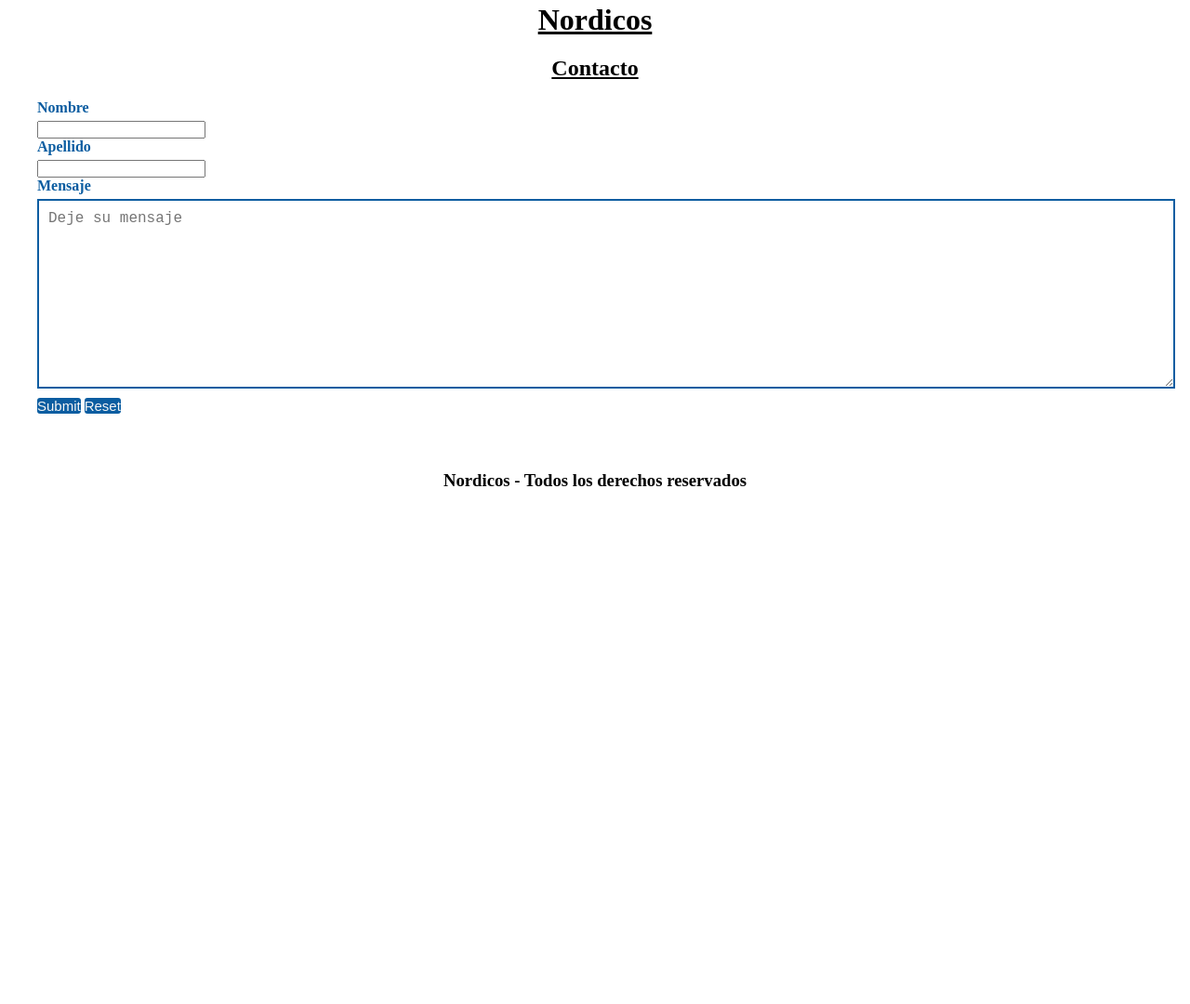
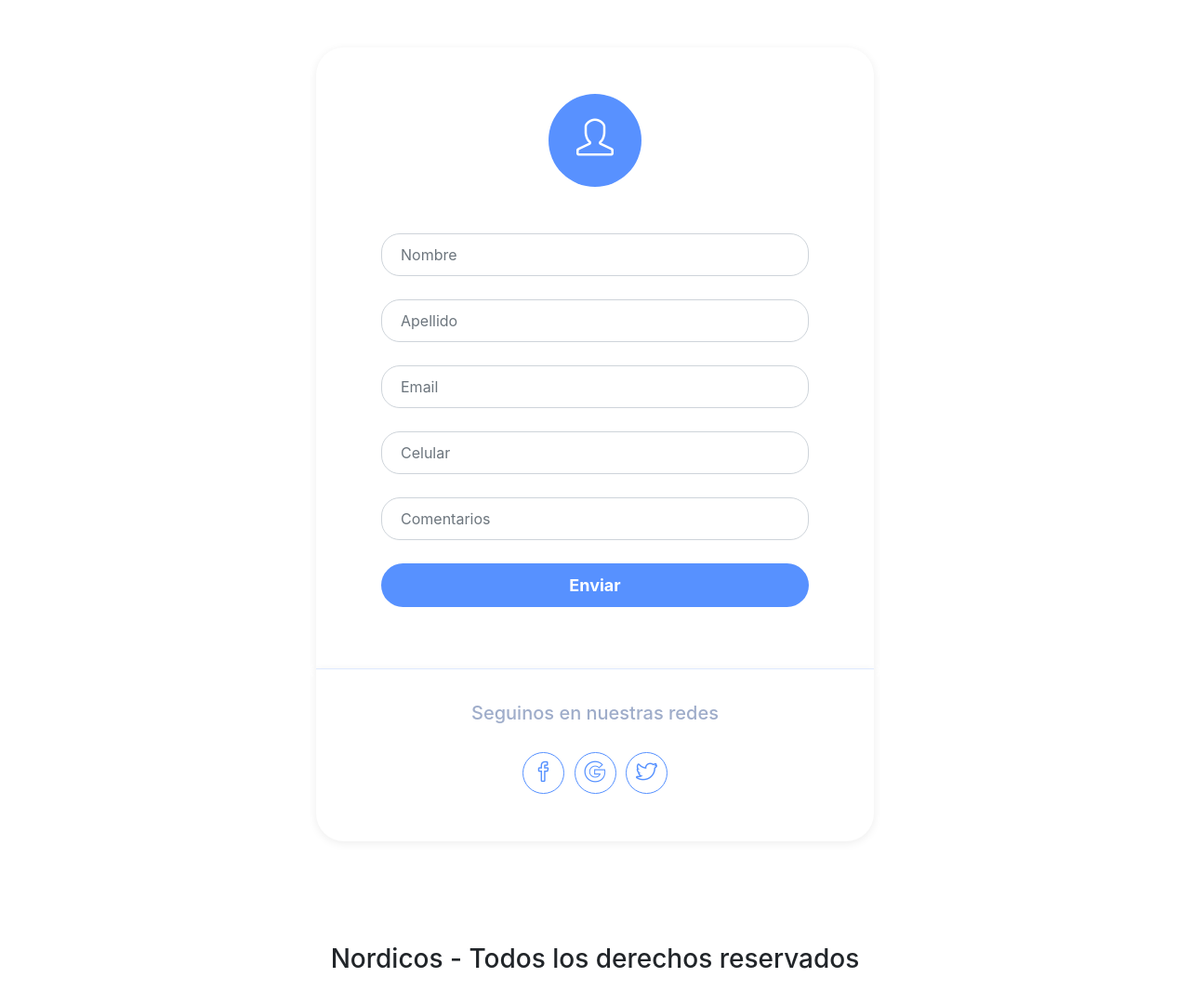
Before and after one commit to gonzalofusaro/PreEntrega2-Fusaro, a plain HTML site: page html/contacto.html in a window 1280 px wide. Shown: the part 217-1297 px from the top of the page at 93% size. Before the commit the page ends 800 px from the top, so only its background shows below. Drawn offline with nearby package versions, Linux system fonts and the light colour scheme.

Commit message:
probando bs con el formulario de contacto

```diff
--- a/css/estilo.css
+++ b/css/estilo.css
@@ -174,3 +174,102 @@ button {
     cursor: pointer;
 
 }
+
+
+body{
+    background-color: #dee9ff;
+}
+
+.registration-form{
+	padding: 50px 0;
+}
+
+.registration-form form{
+    background-color: #fff;
+    max-width: 600px;
+    margin: auto;
+    padding: 50px 70px;
+    border-top-left-radius: 30px;
+    border-top-right-radius: 30px;
+    box-shadow: 0px 2px 10px rgba(0, 0, 0, 0.075);
+}
+
+.registration-form .form-icon{
+	text-align: center;
+    background-color: #5891ff;
+    border-radius: 50%;
+    font-size: 40px;
+    color: white;
+    width: 100px;
+    height: 100px;
+    margin: auto;
+    margin-bottom: 50px;
+    line-height: 100px;
+}
+
+.registration-form .item{
+	border-radius: 20px;
+    margin-bottom: 25px;
+    padding: 10px 20px;
+}
+
+.registration-form .create-account{
+    border-radius: 30px;
+    padding: 10px 20px;
+    font-size: 18px;
+    font-weight: bold;
+    background-color: #5791ff;
+    border: none;
+    color: white;
+    margin-top: 20px;
+}
+
+.registration-form .social-media{
+    max-width: 600px;
+    background-color: #fff;
+    margin: auto;
+    padding: 35px 0;
+    text-align: center;
+    border-bottom-left-radius: 30px;
+    border-bottom-right-radius: 30px;
+    color: #9fadca;
+    border-top: 1px solid #dee9ff;
+    box-shadow: 0px 2px 10px rgba(0, 0, 0, 0.075);
+}
+
+.registration-form .social-icons{
+    margin-top: 30px;
+    margin-bottom: 16px;
+}
+
+.registration-form .social-icons a{
+    font-size: 23px;
+    margin: 0 3px;
+    color: #5691ff;
+    border: 1px solid;
+    border-radius: 50%;
+    width: 45px;
+    display: inline-block;
+    height: 45px;
+    text-align: center;
+    background-color: #fff;
+    line-height: 45px;
+}
+
+.registration-form .social-icons a:hover{
+    text-decoration: none;
+    opacity: 0.6;
+}
+
+@media (max-width: 576px) {
+    .registration-form form{
+        padding: 50px 20px;
+    }
+
+    .registration-form .form-icon{
+        width: 70px;
+        height: 70px;
+        font-size: 30px;
+        line-height: 70px;
+    }
+}
--- a/html/contacto.html
+++ b/html/contacto.html
@@ -6,6 +6,12 @@
     <meta name="viewport" content="width=device-width, initial-scale=1.0">
     <title>Nordicos</title>
     <link rel="stylesheet" href="../css/estilo.css">
+    <!-- CSS BS -->
+    <link href="https://cdn.jsdelivr.net/npm/bootstrap@5.3.2/dist/css/bootstrap.min.css" rel="stylesheet"
+        integrity="sha384-T3c6CoIi6uLrA9TneNEoa7RxnatzjcDSCmG1MXxSR1GAsXEV/Dwwykc2MPK8M2HN" crossorigin="anonymous">
+        <link href="https://cdnjs.cloudflare.com/ajax/libs/simple-line-icons/2.4.1/css/simple-line-icons.min.css" rel="stylesheet">
+    <link rel="stylesheet" href="https://maxcdn.bootstrapcdn.com/bootstrap/4.0.0/css/bootstrap.min.css">
+    <link rel="stylesheet" href="assets/css/style.css">
 </head>
 
 <body>
@@ -28,28 +34,50 @@
     </header>
 
     <main>
-        <h1> Nordicos</h1>
-        <h2> Contacto </h2>
-        <form>
-            <label for="nombre"> Nombre</label>
-            <input type="text" id="nombre">
 
-            <label for="apellido"> Apellido</label>
-            <input type="text" id="apellido">
-
-            <label for="mensaje"> Mensaje</label>
-            <textarea name="" id="" cols="30" rows="10" placeholder="Deje su mensaje"></textarea>
-
-            <input class="btnform" type="submit">
-            <input class="btnform" type="reset">
-        </form>
+<div class="registration-form">
+    <form>
+        <div class="form-icon">
+            <span><i class="icon icon-user"></i></span>
+        </div>
+        <div class="form-group">
+            <input type="text" class="form-control item" id="username" placeholder="Nombre">
+        </div>
+        <div class="form-group">
+            <input type="password" class="form-control item" id="password" placeholder="Apellido">
+        </div>
+        <div class="form-group">
+            <input type="text" class="form-control item" id="email" placeholder="Email">
+        </div>
+        <div class="form-group">
+            <input type="text" class="form-control item" id="phone-number" placeholder="Celular">
+        </div>
+        <div class="form-group">
+            <input type="text" class="form-control item" id="birth-date" placeholder="Comentarios">
+        </div>
+        <div class="form-group">
+            <button type="button" class="btn btn-block create-account">Enviar</button>
+        </div>
+    </form>
+    <div class="social-media">
+        <h5>Seguinos en nuestras redes</h5>
+        <div class="social-icons">
+            <a href="#"><i class="icon-social-facebook" title="Facebook"></i></a>
+            <a href="#"><i class="icon-social-google" title="Google"></i></a>
+            <a href="#"><i class="icon-social-twitter" title="Twitter"></i></a>
+        </div>
+    </div>
+</div>
 
 
-    </main>
 
-    <footer>
-        <h3> Nordicos - Todos los derechos reservados</h3>
-    </footer>
+<script src="https://cdn.jsdelivr.net/npm/bootstrap@5.3.2/dist/js/bootstrap.bundle.min.js"
+integrity="sha384-C6RzsynM9kWDrMNeT87bh95OGNyZPhcTNXj1NW7RuBCsyN/o0jlpcV8Qyq46cDfL"
+crossorigin="anonymous"></script>
 </body>
+</main>
+</html>
 
-</html>
+<footer>
+    <h3> Nordicos - Todos los derechos reservados</h3>
+</footer>
```
